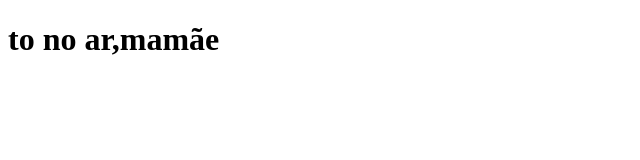
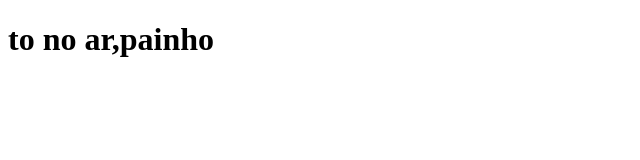
Before and after one commit to larywky/novedoseis, a plain HTML site: page index.html in a window 1280 px wide. Shown: the full height of the page, 0-640 px from the left. Drawn offline with Linux system fonts and the light colour scheme.

Commit message:
Update index.html

```diff
--- a/index.html
+++ b/index.html
@@ -6,6 +6,6 @@
     <title>Document</title>
 </head>
 <body>
-    <h1>to no ar,mamãe</h1>
+    <h1>to no ar,painho</h1>
 </body>
 </html>
```
